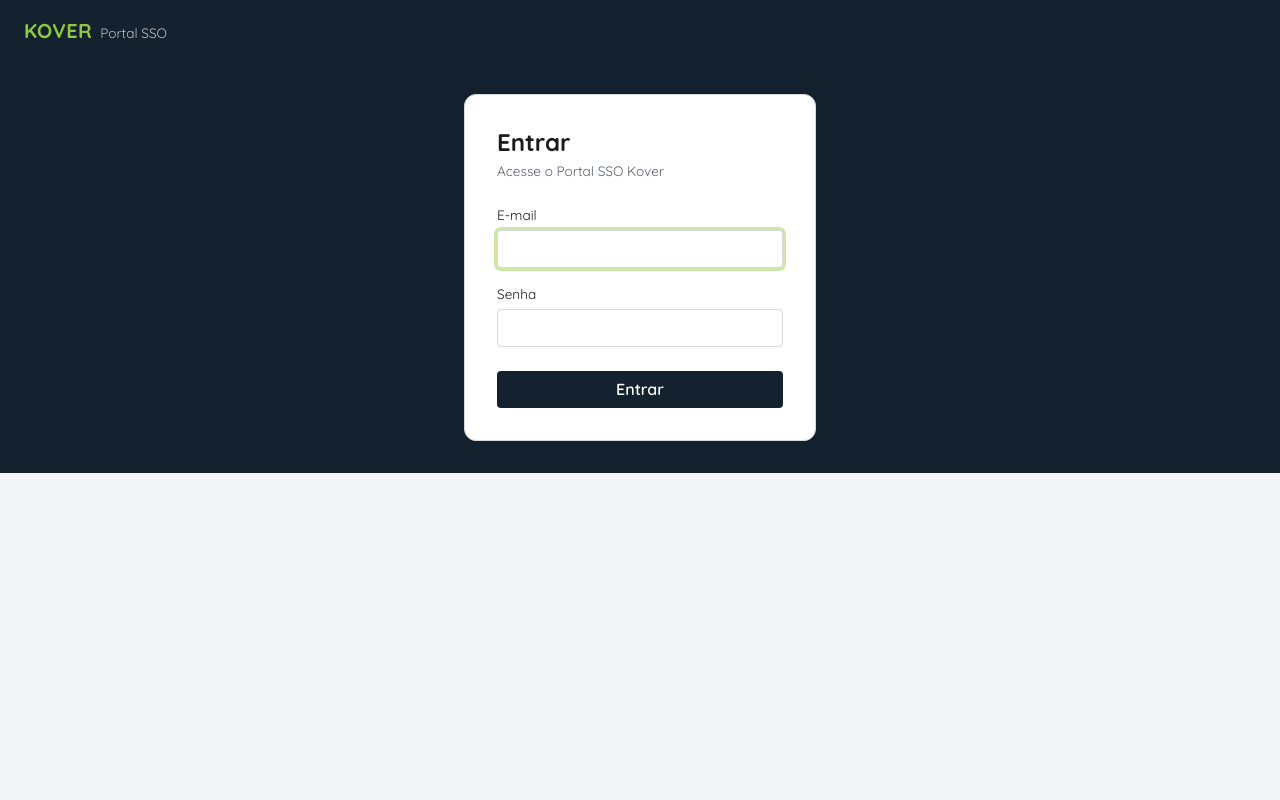
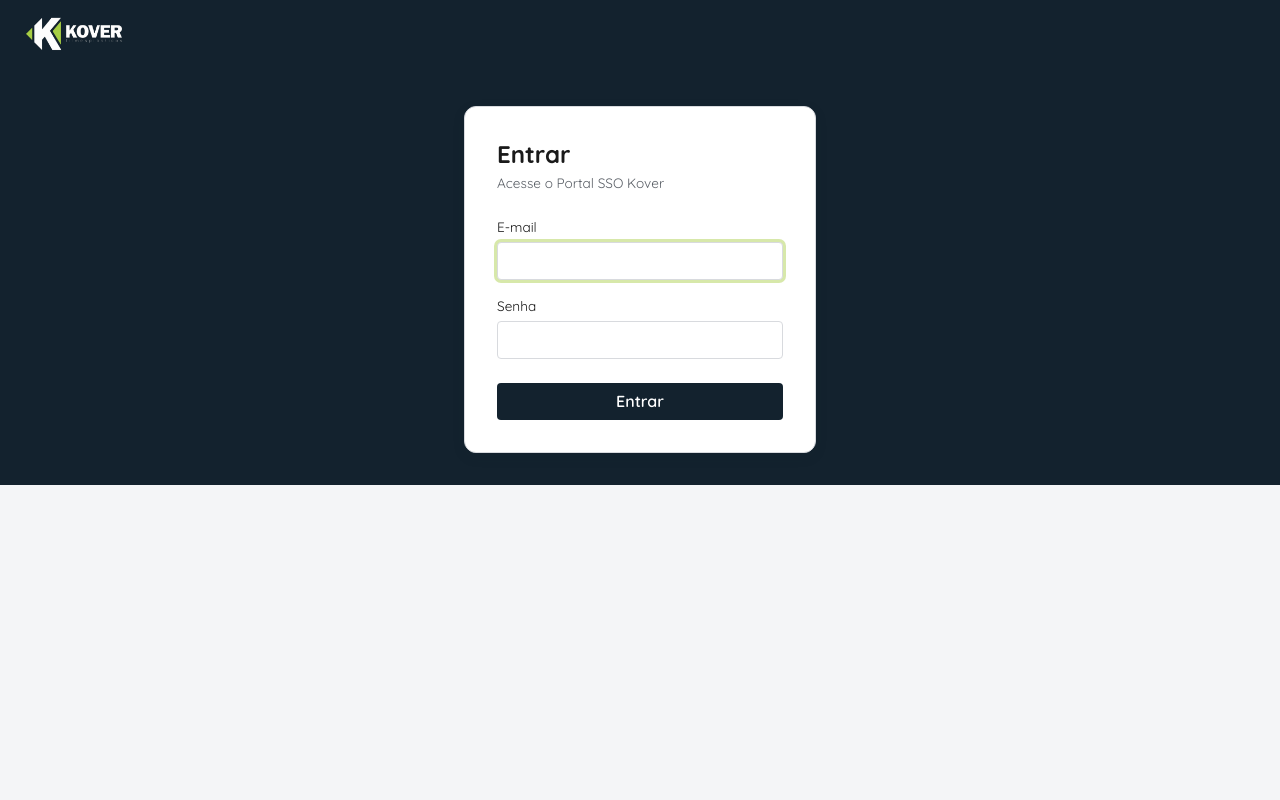
Before and after one commit to leondilj/portal-sso, a FastAPI app: page /login in a window 1280 px wide. Run offline with FastAPI, Linux system fonts and the light colour scheme; parts of the project's set-up code (start-up, migrations or seed data) failed here and were passed over.

Commit message:
Usa o logo real da Kover e a cor verde exata da marca
Troca a wordmark de texto pelo arquivo de logo enviado pelo usuario
(recortado para a bounding box do conteudo) na sidebar autenticada e no
cabecalho minimo de login/403, e adiciona um favicon derivado do mesmo
arquivo (fundo azul-marinho para manter contraste, ja que o "K" e a
wordmark sao claros e ficariam invisiveis num favicon transparente sobre
aba de navegador clara). Substitui a estimativa visual do verde
(#8fc93e) pelo valor exato amostrado por pixel do arquivo real
(#a7cd44) nos tokens de portal e qualidade.

Co-Authored-By: Claude Sonnet 5 <noreply@anthropic.com>
Claude-Session: https://claude.ai/code/session_01FmLutxL5dvsJQErp74ThvG

```diff
--- a/portal/static/style.css
+++ b/portal/static/style.css
@@ -37,8 +37,8 @@
 :root {
   --color-primary: #13222e;     /* azul-marinho escuro Kover */
   --color-primary-dark: #0c161f;
-  --color-accent: #8fc93e;      /* verde-limao Kover */
-  --color-accent-dark: #6ea82b;
+  --color-accent: #a7cd44;      /* verde Kover - valor exato, amostrado do logo real */
+  --color-accent-dark: #87a836;
 
   --color-text: #1a1a1a;
   --color-text-muted: #5a5f66;
@@ -76,7 +76,7 @@
   --shadow-sm: 0 1px 2px rgba(19, 34, 46, 0.08);
   --shadow-md: 0 4px 12px rgba(19, 34, 46, 0.14);
   --sidebar-width: 15rem;
-  --focus-ring: 0 0 0 3px rgba(143, 201, 62, 0.45);
+  --focus-ring: 0 0 0 3px rgba(167, 205, 68, 0.45);
 }
 
 /* =========================================================================
@@ -122,22 +122,14 @@ a {
 }
 
 .bare-header .brand {
-  display: flex;
-  align-items: baseline;
-  gap: var(--space-2);
+  display: inline-flex;
   text-decoration: none;
 }
 
-.bare-header .brand__mark {
-  color: var(--color-accent);
-  font-weight: 700;
-  font-size: var(--font-size-lg);
-  letter-spacing: 0.02em;
-}
-
-.bare-header .brand__product {
-  color: var(--color-on-dark-muted);
-  font-size: var(--font-size-sm);
+.brand__logo {
+  display: block;
+  height: 2.25rem;
+  width: auto;
 }
 
 .bare-main {
@@ -176,22 +168,12 @@ a {
 .app-sidebar__brand {
   padding: var(--space-4);
   display: flex;
-  flex-direction: column;
-  gap: 2px;
   text-decoration: none;
   border-bottom: 1px solid var(--color-on-dark-border);
 }
 
-.app-sidebar__brand .brand__mark {
-  color: var(--color-accent);
-  font-weight: 700;
-  font-size: var(--font-size-lg);
-  letter-spacing: 0.02em;
-}
-
-.app-sidebar__brand .brand__product {
-  color: var(--color-on-dark-muted);
-  font-size: var(--font-size-sm);
+.app-sidebar__brand .brand__logo {
+  height: 2rem;
 }
 
 .app-sidebar__nav {
--- a/portal/templates/_shell.html
+++ b/portal/templates/_shell.html
@@ -4,8 +4,7 @@
   <div class="app-shell">
     <aside class="app-sidebar">
       <a class="app-sidebar__brand" href="/">
-        <span class="brand__mark">KOVER</span>
-        <span class="brand__product">Portal SSO</span>
+        <img class="brand__logo" src="/static/img/logo.png" alt="Kover">
       </a>
 
       <nav class="app-sidebar__nav">
--- a/portal/templates/base.html
+++ b/portal/templates/base.html
@@ -4,6 +4,7 @@
   <meta charset="utf-8">
   <meta name="viewport" content="width=device-width, initial-scale=1">
   <title>{% block title %}Portal SSO{% endblock %}</title>
+  <link rel="icon" type="image/png" href="/static/favicon.png">
   <link rel="stylesheet" href="/static/style.css">
 </head>
 <body>
@@ -11,8 +12,7 @@
     <div class="bare-shell">
       <header class="bare-header">
         <a class="brand" href="/">
-          <span class="brand__mark">KOVER</span>
-          <span class="brand__product">Portal SSO</span>
+          <img class="brand__logo" src="/static/img/logo.png" alt="Kover">
         </a>
       </header>
       <main class="{% block main_class %}bare-main{% endblock %}">
--- a/qualidade/static/style.css
+++ b/qualidade/static/style.css
@@ -35,8 +35,8 @@
 :root {
   --color-primary: #13222e;
   --color-primary-dark: #0c161f;
-  --color-accent: #8fc93e;
-  --color-accent-dark: #6ea82b;
+  --color-accent: #a7cd44;
+  --color-accent-dark: #87a836;
 
   --color-text: #1a1a1a;
   --color-text-muted: #5a5f66;
@@ -63,7 +63,7 @@
 
   --radius-sm: 0.25rem;
   --sidebar-width: 15rem;
-  --focus-ring: 0 0 0 3px rgba(143, 201, 62, 0.45);
+  --focus-ring: 0 0 0 3px rgba(167, 205, 68, 0.45);
 }
 
 * {
```
Also changed, not shown: portal/static/favicon.png (added), portal/static/img/logo.png (added).
